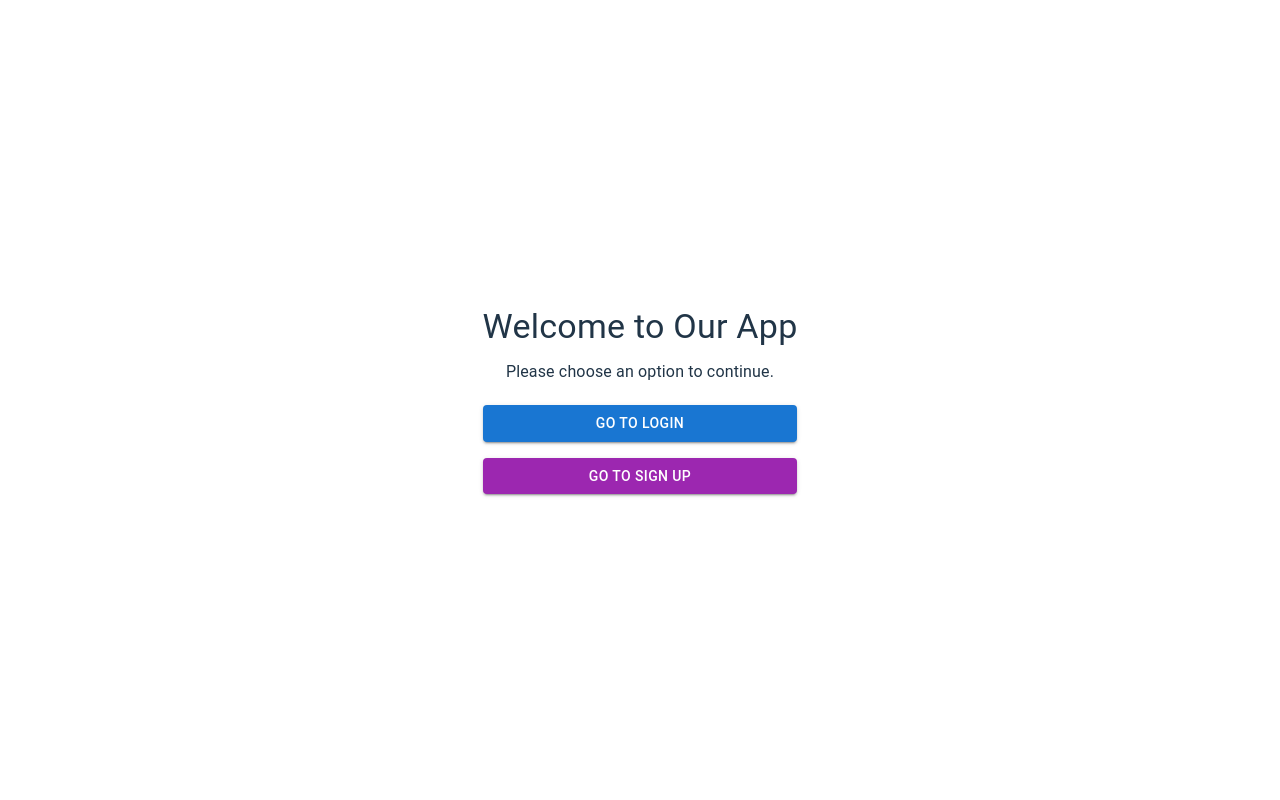
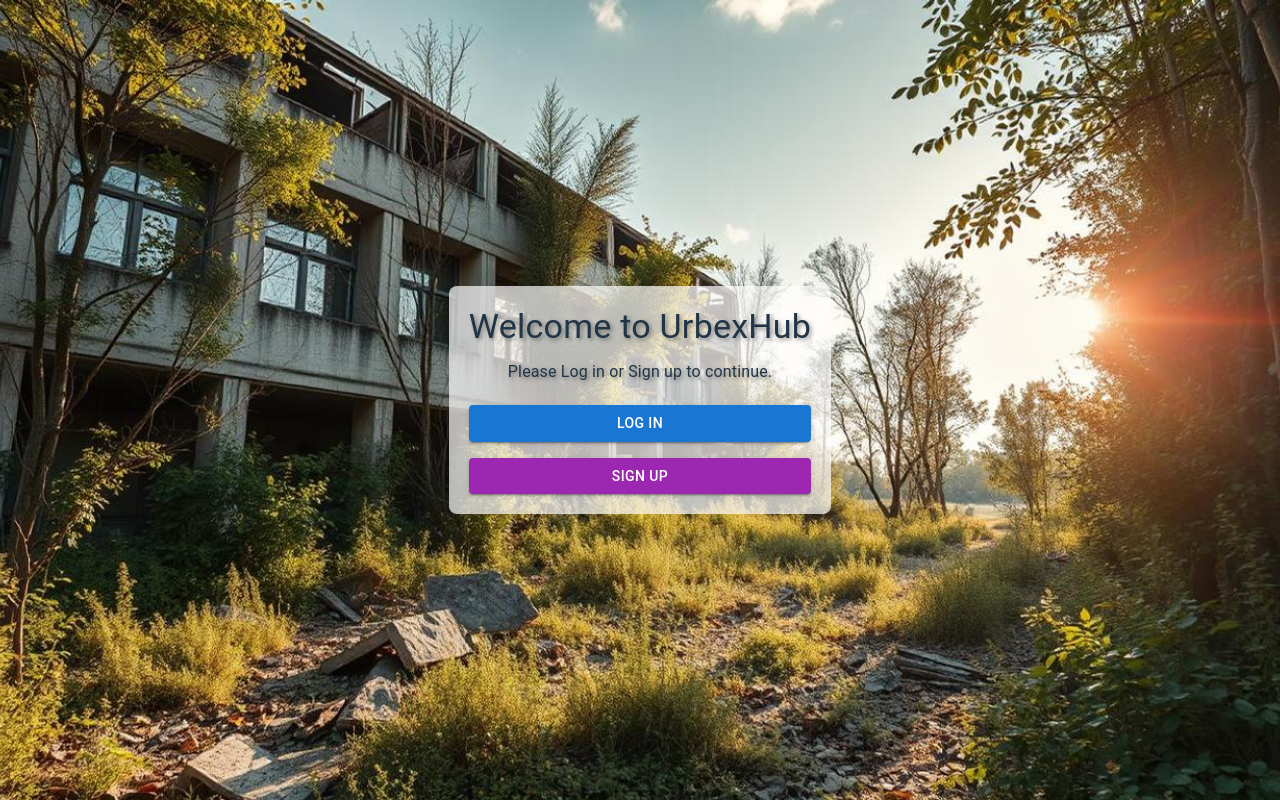
Before and after one commit to uzsakj/urbex-app, a React (Vite) app in the folder frontend/: page / in a window 1280 px wide. Built offline with nearby package versions, Linux system fonts and the light colour scheme.

Commit message:
added styling to home page

```diff
--- a/frontend/src/components/Home.tsx
+++ b/frontend/src/components/Home.tsx
@@ -1,6 +1,6 @@
 import React from 'react';
-import { Button, Container, Typography, Box } from '@mui/material';
-import { useNavigate } from 'react-router-dom'; // Import useNavigate from react-router-dom v6
+import { Button, Typography, Box } from '@mui/material';
+import { useNavigate } from 'react-router-dom';
 
 const Home: React.FC = () => {
     const navigate = useNavigate(); // Use navigate for routing
@@ -16,43 +16,55 @@ const Home: React.FC = () => {
     };
 
     return (
-        <Container component="main" maxWidth="xs">
-            <Box
-                sx={{
-                    display: 'flex',
-                    flexDirection: 'column',   // Stack elements vertically
-                    alignItems: 'center',      // Center items horizontally
-                    justifyContent: 'center',  // Optional: Vertically center the content (if you want full page center)
-                    height: '100vh',           // Make sure the Box takes full viewport height
-                    textAlign: 'center',       // Ensure text is centered
-                }}
-            >
-                <Typography variant="h4" gutterBottom>
-                    Welcome to Our App
+        <Box
+            sx={{
+                width: '100vw',
+                height: '100vh',
+                display: 'flex',
+                justifyContent: 'center',
+                alignItems: 'center',
+                flexDirection: 'column',
+                textAlign: 'center',
+                position: 'relative',
+                backgroundImage: 'url(/urbex.jpg)',
+                backgroundSize: 'cover',
+                backgroundPosition: 'center',
+                backgroundRepeat: 'no-repeat',
+                overflow: 'hidden',
+            }}
+        >
+            <Box sx={{
+                backgroundColor: 'rgba(255, 254, 254, 0.7)',
+                padding: '20px',
+                borderRadius: '8px',
+                textShadow: '2px 2px 4px rgba(0, 0, 0, 0.4)'
+            }}>
+                <Typography variant="h4" gutterBottom >
+                    Welcome to UrbexHub
                 </Typography>
                 <Typography variant="body1" gutterBottom>
-                    Please choose an option to continue.
+                    Please Log in or Sign up to continue.
                 </Typography>
 
                 <Button
                     variant="contained"
                     color="primary"
-                    sx={{ mt: 2, width: '100%' }}  // Ensuring buttons are full width within the container
-                    onClick={goToLogin} // Navigate to login
+                    sx={{ mt: 2, width: '100%' }}
+                    onClick={goToLogin}
                 >
-                    Go to Login
+                    Log in
                 </Button>
 
                 <Button
                     variant="contained"
                     color="secondary"
-                    sx={{ mt: 2, width: '100%' }} // Ensure buttons are full width
-                    onClick={goToRegister} // Navigate to register
+                    sx={{ mt: 2, width: '100%' }}
+                    onClick={goToRegister}
                 >
-                    Go to Sign Up
+                    Sign Up
                 </Button>
             </Box>
-        </Container>
+        </Box>
     );
 };
 
--- a/frontend/src/index.css
+++ b/frontend/src/index.css
@@ -25,9 +25,16 @@ a:hover {
 
 body {
   margin: 0;
-  place-items: center;
-  min-width: 320px;
-  min-height: 100vh;
+  padding: 0;
+  width: 100%;
+  height: 100%;
+  background-color: #242424;
+}
+
+
+html {
+  height: 100%;
+  width: 100%;
 }
 
 h1 {
```
Also changed, not shown: frontend/public/urbex.jpg (added).
